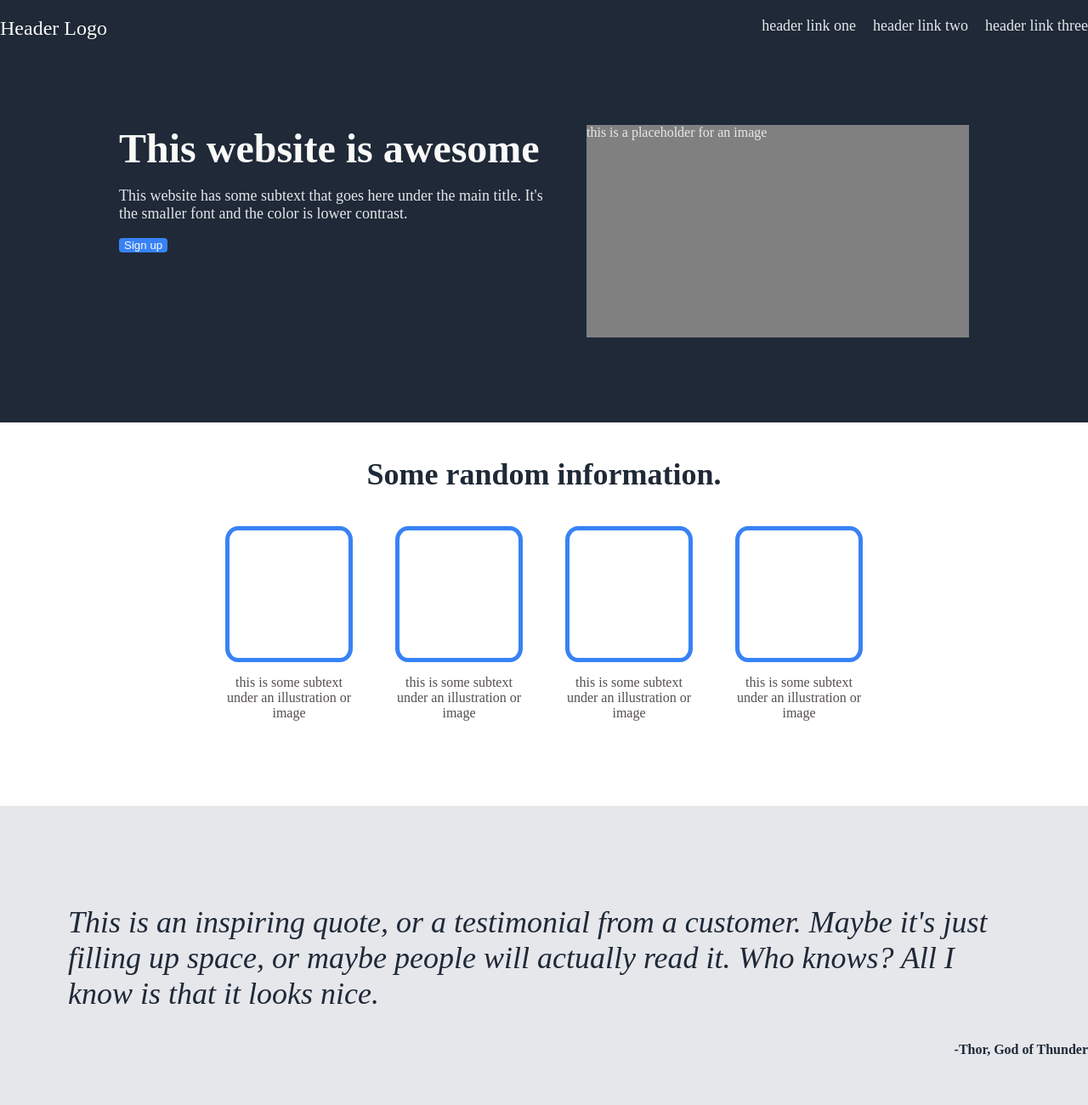
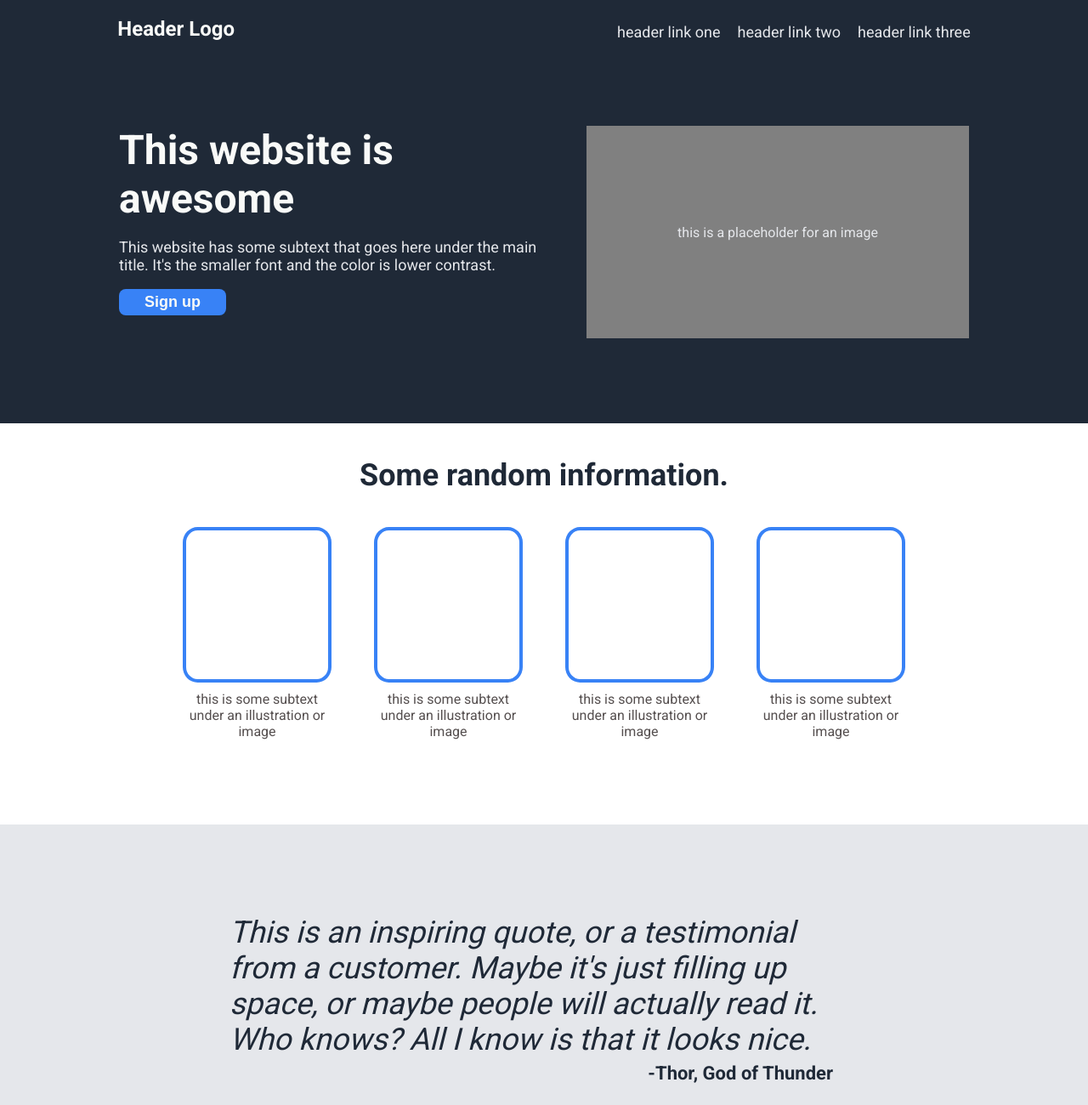
Before and after one commit to jgroma/odin-landingpage, a plain HTML site: page index.html in a window 1280 px wide. Shown: the top 1300 px of the page at 85% size. Drawn offline with Linux system fonts and the light colour scheme.

Commit message:
Style adjustments

```diff
--- a/index.html
+++ b/index.html
@@ -9,12 +9,14 @@
 </head>
 <body>
     <div class="header">
+      <div class="header-wrapper">
          <div class="header-logo">Header Logo</div>
           <ul class="header-links">
              <li>header link one</li>
              <li>header link two</li>
              <li>header link three</li>
           </ul>
+      </div>
     </div>
 
 
@@ -25,7 +27,9 @@
         <button class="first-button">Sign up</button>
       </div>
       <div class="right-side">
-        <div class="placeholder">this is a placeholder for an image</div>
+        <div class="placeholder">
+           <div class="placeholer-text">this is a placeholder for an image</div>
+        </div>
       </div>
     </div>
 
@@ -49,7 +53,9 @@
       </div>
     </div>
     <div class="quote-section">
-        <div class="quote"><p>This is an inspiring quote, or a testimonial from a customer. Maybe it's just filling up space, or maybe people will actually read it. Who knows? All I know is that it looks nice.</p></div>
+      <div class="quote-wrapper">
+         <div class="quote"><p></p>This is an inspiring quote, or a testimonial from a customer. Maybe it's just filling up space, or maybe people will actually read it. Who knows? All I know is that it looks nice.</p></div>
+      </div>
       <div class="quote-author">-Thor, God of Thunder</div>
     </div>
 
--- a/style.css
+++ b/style.css
@@ -1,9 +1,13 @@
+@import url('https://fonts.googleapis.com/css2?family=Roboto:wght@400;700&display=swap');
+
+
 body {
     display: flex;
     flex-direction: column;
     align-content: center;
     justify-content: center;
     margin: 0px;
+    font-family: 'Roboto', sans-serif;
 }
 
 .header,
@@ -15,18 +19,27 @@ body {
 
 .header {
     display: flex;
+    justify-content: center;
+    padding-top: 20px;
+}
+
+.header-wrapper {
+    display: flex;
     justify-content: space-between;
-    padding-top: 20px;
+    gap: 450px;
 }
 
 .header-logo {
     font-size: 24px;
+    font-weight: 900;
     color: #F9FAF8;
+    align-self: flex-start;
 }
 
 .header-links {
     font-size: 18px;
     color: #E5E7EB;
+    align-self: flex-end;
 }
 
 ul {
@@ -63,7 +76,7 @@ ul {
 
 .intro-heading {
     font-size: 48px;
-    font-weight: 800;
+    font-weight: 900;
     color: #F9FAF8;
 }
 
@@ -77,13 +90,23 @@ ul {
     width: 450px;
     background-color: gray;
     color: #E5E7EB;
+    display: flex;
+    justify-content: center;
+    align-items: center;
 }
+
 
 button {
     background-color: #3882F6;
     border: #3882F6;
-    border-radius: 4px;
+    border-radius: 8px;
     color: #F9FAF8;
+    font-size: 18px;
+    font-weight: bold;
+    padding-left: 30px;
+    padding-right: 30px;
+    padding-top: 5px;
+    padding-bottom: 5px;
 }
 
 .information-section {
@@ -105,23 +128,23 @@ button {
 
 .card {
     display: flex;
-    max-width: 150px;
+    max-width: 175px;
     flex-wrap: wrap;
     text-align: center;
     margin-bottom: 100px;
 }
 
 .box {
-    height: 150px;
-    width: 150px;
-    border: 5px solid #3882F6;
+    height: 175px;
+    width: 175px;
+    border: 4px solid #3882F6;
     border-radius: 10%;
 
 }
 
 .info-subtext {
     color: rgb(85, 79, 79);
-    margin-top: 15px;
+    margin-top: 10px;
     display: block;
 }
 
@@ -133,13 +156,24 @@ button {
     align-items: center;
 }
 
+.quote-wrapper {
+    display: flex;
+    flex-direction: column;
+    justify-content: center;
+    align-content: center;
+    margin-top: 70px;
+    margin-bottom: 50px;
+}
+
 .quote {
     font-size: 36px;
     font-weight: 100;
     font-style: italic;
     color: #1F2937;
-    margin: 80px;
+    margin-left: 270px;
+    margin-right: 270px;
 }
+
 
 .quote-author {
     font-weight: 800;
@@ -147,6 +181,9 @@ button {
     align-self: flex-end;
     margin-top: -80px;
     margin-bottom: 80px;
+    text-align: right;
+    margin-right: 300px;
+    font-size: 22px;
 }
 
 .sign-up-section {
@@ -174,16 +211,21 @@ button {
 .sign-up-heading {
     color: #F9FAF8;
     font-weight: 800;
+    font-size: 22px;
 }
 
 .sign-up-subtext {
     color: #E5E7EB;
+    font-size: 18px;
 }
 
 .bottom-button {
     border: 2px solid #F9FAF8;
-    padding: 2px;
     align-self: flex-end;
+    padding-left: 30px;
+    padding-right: 30px;
+    padding-top: 5px;
+    padding-bottom: 5px;
 }
 
 .footer {
```
Lines whose indentation alone changed are shown as unchanged.
